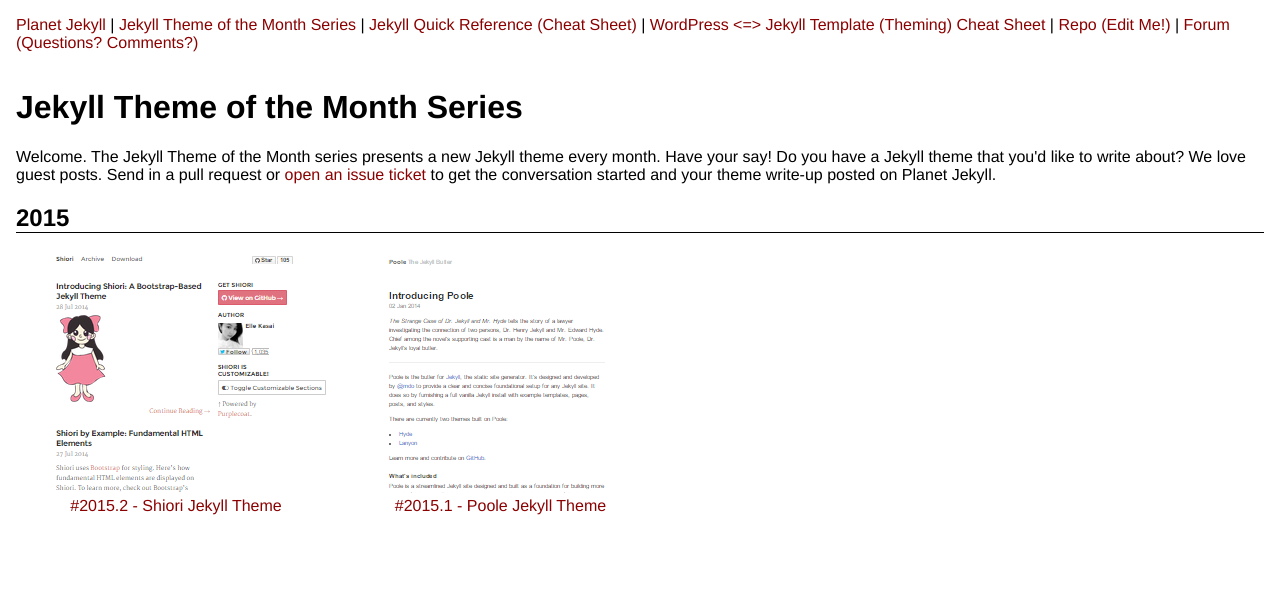
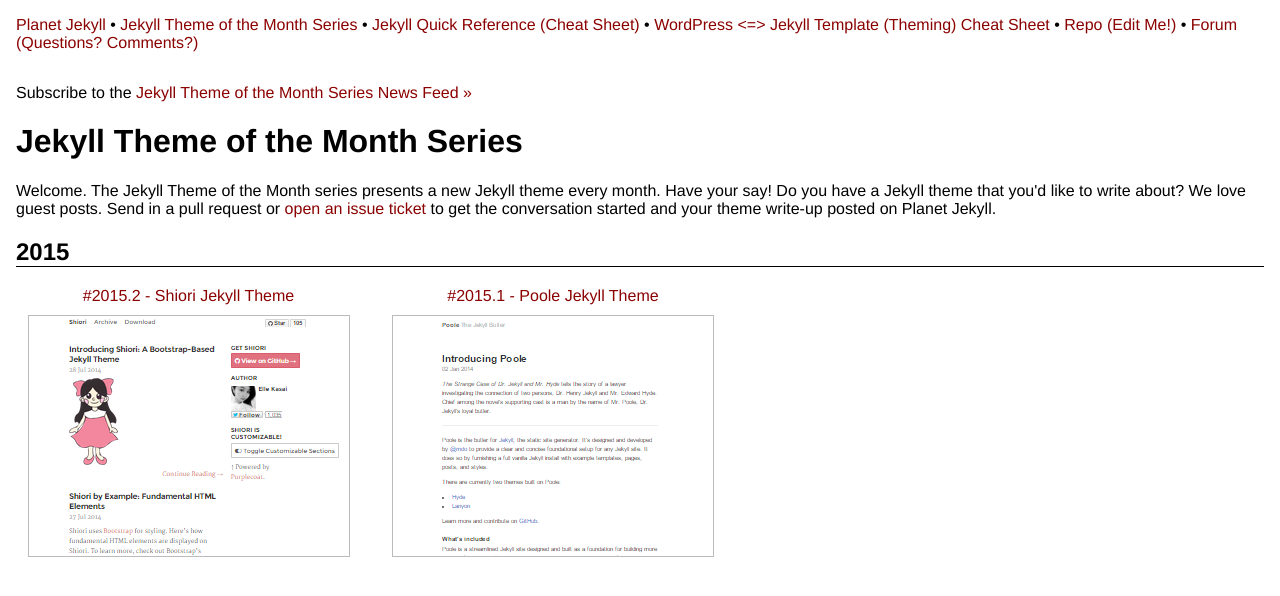
Before and after one commit to drjekyllthemes/themes, a Jekyll site: the page built from index.html, in a window 1280 px wide. Shown: the top 596 px of the page. Built offline with Jekyll 4.4.1, drawn with Linux system fonts in a browser that asks for light colours.

Commit message:
up layout

```diff
--- /dev/null
+++ b/_includes/screenshot.html
@@ -0,0 +1,2 @@
+
+<a href="{{page.demo-url}}"><img src="{{site.url}}/i/{{page.screenshot}}" alt="Screenshot" style="float: left; margin: 0 15px 0 0; border: 1px solid #bbb;"></a>
--- a/_layouts/default.html
+++ b/_layouts/default.html
@@ -9,15 +9,15 @@
 <body>
 
   <div id="nav">
-    <a href="http://planetjekyll.herokuapp.com">Planet Jekyll</a> |
+    <a href="http://planetjekyll.herokuapp.com">Planet Jekyll</a> •
 
-    <a href="{{ site.url }}/index.html">Jekyll Theme of the Month Series</a> |
+    <a href="{{ site.url }}/index.html">Jekyll Theme of the Month Series</a> •
 
-    <a href="https://github.com/planetjekyll/planetjekyll.github.io/blob/master/QUICKREF.md">Jekyll Quick Reference (Cheat Sheet)</a> |
+    <a href="https://github.com/planetjekyll/planetjekyll.github.io/blob/master/QUICKREF.md">Jekyll Quick Reference (Cheat Sheet)</a> •
 
-    <a href="https://github.com/planetjekyll/planetjekyll.github.io/blob/master/WORDPRESS.md">WordPress <=> Jekyll Template (Theming) Cheat Sheet</a> |
+    <a href="https://github.com/planetjekyll/planetjekyll.github.io/blob/master/WORDPRESS.md">WordPress <=> Jekyll Template (Theming) Cheat Sheet</a> •
 
-    <a href="https://github.com/planetjekyll/themes">Repo (Edit Me!)</a> |
+    <a href="https://github.com/planetjekyll/themes">Repo (Edit Me!)</a> •
 
     <a href="http://groups.google.com/group/feedreader">Forum (Questions? Comments?)</a>
   </div>
--- /dev/null
+++ b/css/_gallery.scss
@@ -0,0 +1,27 @@
+
+.gallery {
+
+  div.link,
+  div.book,
+  div.app,
+  div.theme {
+    display: inline-block;
+    width: 330+15px;   // note: assume img w/ 320x240 plus add margin+border
+    margin-right: 15px;
+    margin-bottom: 15px;
+    vertical-align: top;
+    text-align: center;
+  }
+
+  div.link-title,
+  div.app-title,
+  div.theme-title {
+    margin-bottom: 10px;
+  }
+
+   .link-img img,
+    .app-img img,
+  .theme-img img {
+    border: 1px solid #bbb;
+  }
+}
--- a/css/style.scss
+++ b/css/style.scss
@@ -1,8 +1,7 @@
 ---
+# note: this front matter ensures Jekyll converts the scss into css
 ---
 
-// note: same as planet ruby
-//   keep in sync (reuse)
 
 @import 'settings';
 
@@ -83,3 +82,5 @@
   border-bottom: $color-programlisting-border 1px solid;
   background-color: $color-programlisting-background;
 }
+
+@import 'gallery';
--- a/index.html
+++ b/index.html
@@ -3,10 +3,14 @@
 title: Jekyll Theme of the Month Series
 ---
 
+<p>
+  Subscribe to the <a href="{{ site.url }}/feed.xml">{{ page.title}} News Feed »</a>
+</p>
+
+
 <h1>{{ page.title }}</h1>
 
-
- {% include welcome.html %}
+{% include welcome.html %}
 
 
 <h2>2015</h2>
@@ -14,14 +18,17 @@
 <div class='gallery'>
 {% for post in site.posts %}
 
-  <div class='theme' style='display: inline-block; text-align: center;'>
-    <a href="{{ site.url }}{{ post.url }}">
-      <img src="{{site.url}}/i/{{post.screenshot}}">
-    </a>
-    <br>
-    <a href="{{ site.url }}{{ post.url }}">
-      {{ post.title }}
-    </a>
+  <div class='theme'>
+    <div class='theme-title'>
+      <a href="{{ site.url }}{{ post.url }}">
+        {{ post.title }}
+      </a>
+    </div>
+    <div class='theme-img'>
+      <a href="{{ site.url }}{{ post.url }}">
+        <img src="{{site.url}}/i/{{post.screenshot}}">
+      </a>
+    </div>
   </div>
 
 {% endfor %}
```
Also changed, not shown: _posts/2015-01-01-poole.md (+1 -1 lines), _posts/2015-02-01-shiori.md (+1 -1 lines), css/_settings.scss (line endings or trailing spaces).
